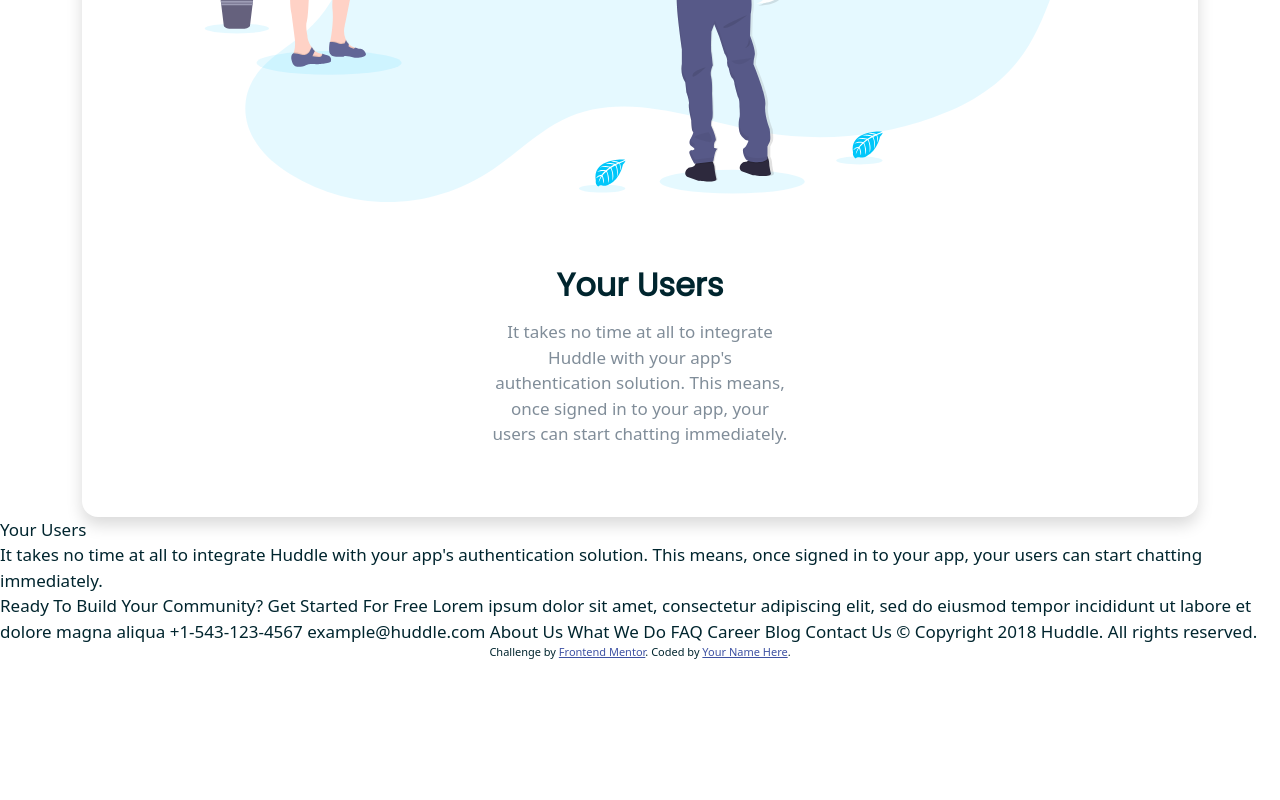
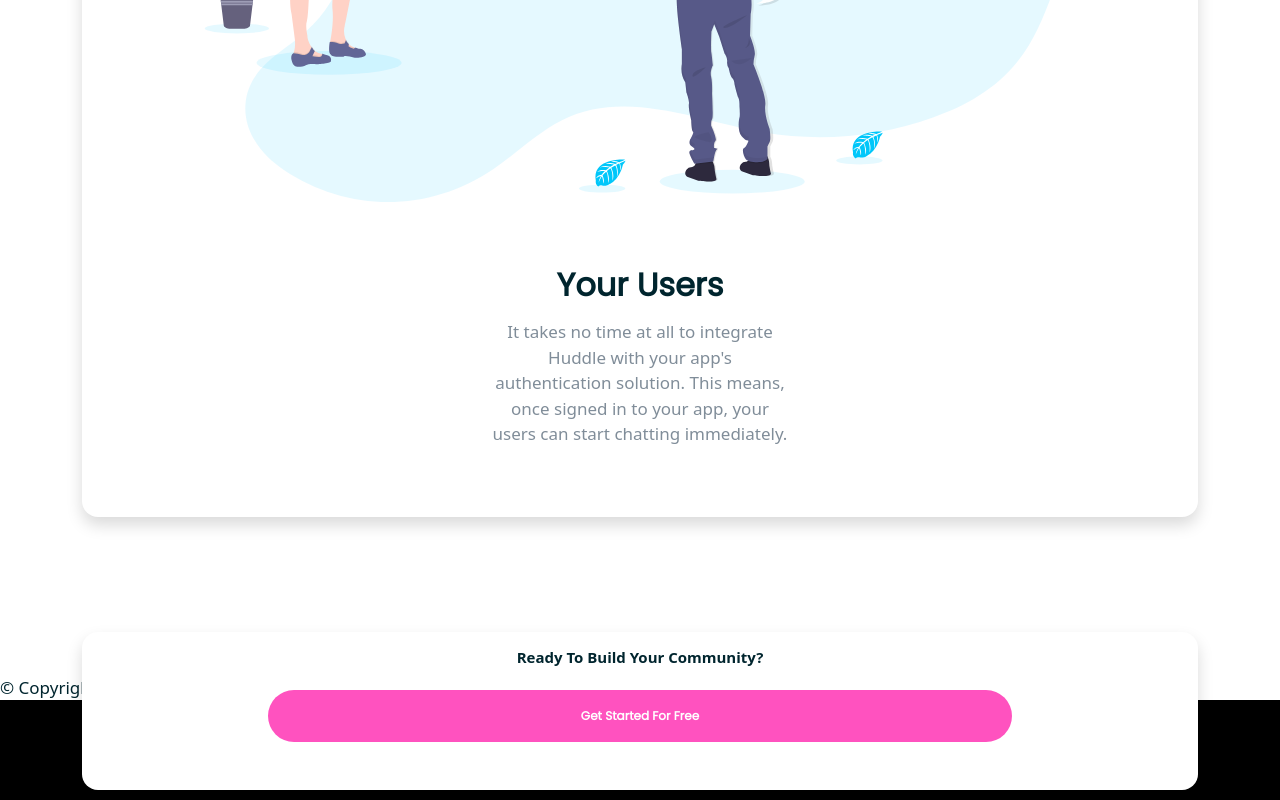
Before and after one commit to BrightCoders-Institute/reto-diseno-web-bcmay23-jdg-t2, a plain HTML site: page index.html in a window 1280 px wide. Shown: the part 4079-4879 px from the top of the page. Before the commit the page ends 4756 px from the top, so only its background shows below. Drawn offline with Linux system fonts and the light colour scheme.

Commit message:
Added another card with button and their respective styles
co-authored-by: hugocruz1234 cruzhugo1997@gmail.com
co-authored-by: sr-meh hector.m.rm@hotmail.com
co-authored-by: jcardenas0 jcardenas0@ucol.mx

```diff
--- a/css/style.css
+++ b/css/style.css
@@ -1,17 +1,25 @@
-.attribution { font-size: 11px; text-align: center; }
-.attribution a { color: hsl(228, 45%, 44%); }
+.attribution {
+    font-size: 11px;
+    text-align: center;
+}
+
+.attribution a {
+    color: hsl(228, 45%, 44%);
+}
+
 .btn-started {
     background-color: hsl(322, 100%, 66%);
     font-family: 'Poppins', sans-serif;
     font-size: 16px;
     font-weight: 600;
 }
+
 .bg-mobile {
     background-image: url("/img/bg-hero-mobile.svg");
     background-color: hsl(193, 100%, 96%);
 }
 
-body{
+body {
     font-size: 17px;
     color: hsl(192, 100%, 9%);
 }
@@ -21,19 +29,41 @@ body{
     border: 0;
 }
 
+.card-mobile2 {
+    border: 0;
+    position: relative;
+    top: 115px;
+}
+
 .card-header {
     font-family: '';
 }
 
-h2{
+h2 {
     font-family: 'Poppins', sans-serif;
     font-weight: 900;
     color: hsl(192, 100%, 9%);
 }
 
-.p-cards{
+.p-cards {
     color: hsl(208, 11%, 55%);
     margin-top: 7px;
     margin-bottom: 70px;
 
 }
+
+h3 {
+    font-size: 15px;
+    font-weight: 700;
+    color: hsl(192, 100%, 9%);
+    ;
+}
+
+.btn-bottom {
+    font-size: 12px;
+    font-weight: 600;
+}
+footer{
+    background-color: black;
+    height: 100px;
+}
--- a/index.html
+++ b/index.html
@@ -94,33 +94,18 @@
           </p>
         </div>
 
+        <div class="card card-mobile2 rounded-4 shadow">
+          <h3 class="p-3">
+            Ready To Build Your Community?
+          </h3>
+          <button class="btn btn-bottom col-8 offset-2 btn-started py-3 rounded-pill text-white mb-5">  Get Started For Free  </button>
+        </div>
+
       </div>
     </div>
   </div>
-  <div>  </div>
 
-  <div> Your Users </div>
 
-  <div> It takes no time at all to integrate Huddle with your app's authentication solution.
-  This means, once signed in to your app, your users can start chatting immediately. </div>
-
-  Ready To Build Your Community?
-
-  Get Started For Free
-
-  Lorem ipsum dolor sit amet, consectetur adipiscing elit, sed do eiusmod tempor
-  incididunt ut labore et dolore magna aliqua
-
-  +1-543-123-4567
-  example@huddle.com
-
-  About Us
-  What We Do
-  FAQ
-
-  Career
-  Blog
-  Contact Us
 
   &copy; Copyright 2018 Huddle. All rights reserved.
 
```
